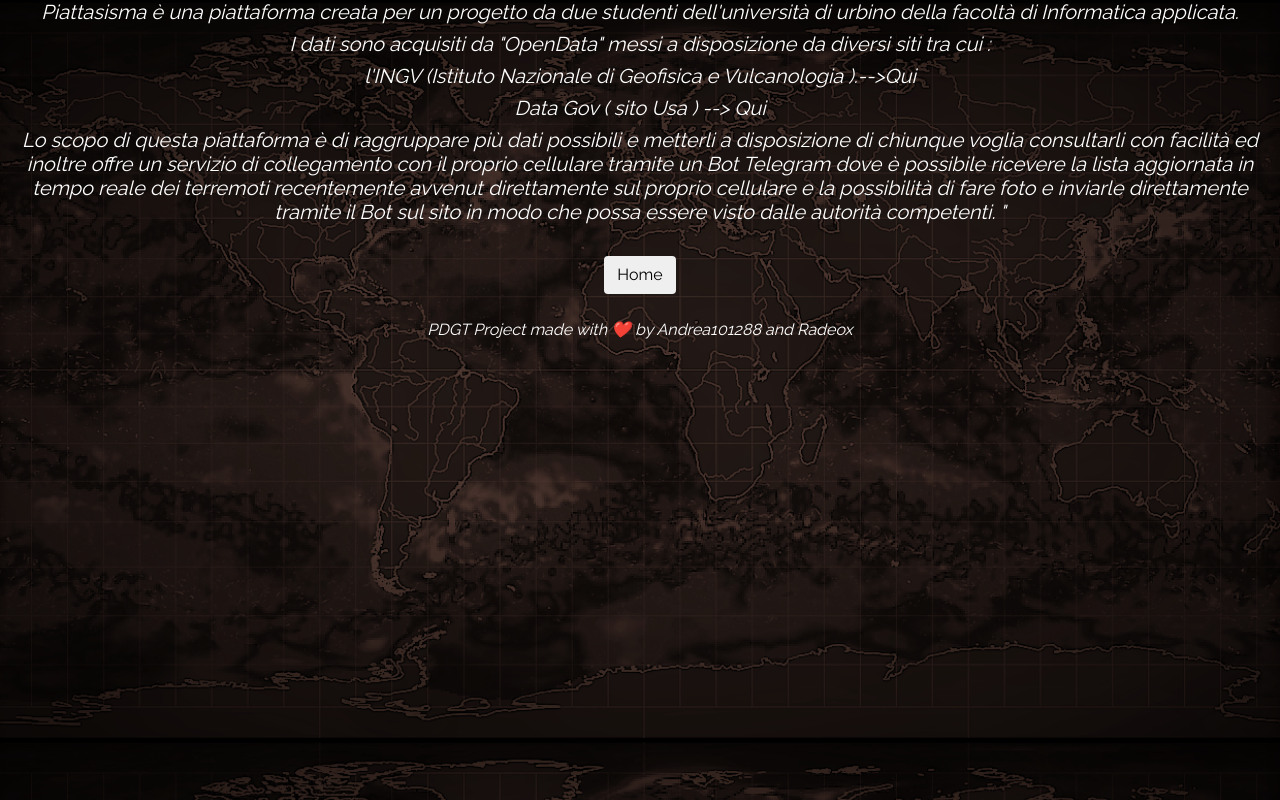
After one commit to Andrea101288/ProgettoPDGT, a PHP site: page /aboutUs.php in a window 1280 px wide. The commit adds this page. Run offline with PHP 8.4, Linux system fonts and the light colour scheme.

Commit message:
Aggiornamento di pagine esistenti e creazione di pagina aboutUs e contactUs

```diff
--- /dev/null
+++ b/PiattaSisma/aboutUs.php
@@ -0,0 +1,30 @@
+<html>
+  <?php
+    session_start();
+    ?>
+  <head>
+    <title>PiattaSisma</title>
+    <link rel="stylesheet" href="https://maxcdn.bootstrapcdn.com/bootstrap/4.0.0/css/bootstrap.min.css" integrity="sha384-Gn5384xqQ1aoWXA+058RXPxPg6fy4IWvTNh0E263XmFcJlSAwiGgFAW/dAiS6JXm" crossorigin="anonymous">
+    <link href="https://fonts.googleapis.com/css?family=Raleway" rel="stylesheet">
+    <link rel="stylesheet" type="text/css" href="css/signin.css">
+    <link rel="stylesheet" type="text/css" href="css/style.css">
+  </head>
+  <body class="text-center">
+    <h5><i> Piattasisma è una piattaforma creata per un progetto da due studenti dell'università di urbino della facoltà di Informatica
+    applicata.</i></h5>
+    <h5><i> I dati sono acquisiti da "OpenData" messi a disposizione da diversi siti tra cui : <i></h5>
+    <h5><i> l'INGV (Istituto Nazionale di Geofisica e Vulcanologia ).--><a href="http://cnt.rm.ingv.it/">Qui</a></i></h5>
+    <h5><i> Data Gov ( sito Usa ) --> <a href="https://www.data.gov">Qui</a></i></h5>
+    <h5><i> Lo scopo di questa piattaforma è di raggruppare più dati possibili e metterli a disposizione di chiunque voglia
+    consultarli con facilità ed inoltre offre un servizio di collegamento con il proprio cellulare tramite un Bot Telegram dove è possibile
+    ricevere la lista aggiornata in tempo reale dei terremoti recentemente avvenut direttamente sul proprio cellulare e la possibilità di fare foto e inviarle direttamente tramite il
+    Bot sul sito in modo che possa essere visto dalle autorità competenti. " </i></h5>
+    <br/>
+    <input type="button" class="btn btn-black" onclick="location.href='paginaIniziale.php'" value="Home"/>
+    <br/>
+    <br/>
+    <p> PDGT Project made with ❤️ by <a href="https://github.com/Andrea101288">Andrea101288</a> and <a href="https://github.com/Radeox">Radeox</a></p>
+    <script src="https://maxcdn.bootstrapcdn.com/bootstrap/4.0.0/js/bootstrap.min.js" integrity="sha384-JZR6Spejh4U02d8jOt6vLEHfe/JQGiRRSQQxSfFWpi1MquVdAyjUar5+76PVCmYl" crossorigin="anonymous"></script>
+    <script src="https://code.jquery.com/jquery-3.3.1.slim.min.js" integrity="sha384-q8i/X+965DzO0rT7abK41JStQIAqVgRVzpbzo5smXKp4YfRvH+8abtTE1Pi6jizo" crossorigin="anonymous"></script>
+  </body>
+</html>
--- a/PiattaSisma/registrazione.php
+++ b/PiattaSisma/registrazione.php
@@ -20,7 +20,7 @@
       </nav>
       <form class="form-signin" method="POST" action="controlloRegistrazione.php">
         <?php
-          if(isset$_SESSION['wrong_login']) && ($_SESSION['wrong_login'] == 1) {
+          if(isset($_SESSION['wrong_login']) && ($_SESSION['wrong_login'] == 1)) {
             echo '<div class="alert alert-danger" role="alert">';
             echo 'Problema con la registrazione.<br>';
             echo 'Si prega di riprovare.';
```
Also changed, not shown: PiattaSisma/contactUs.php (added, +26 -0 lines), PiattaSisma/paginaIniziale.php (+13 -9 lines).
